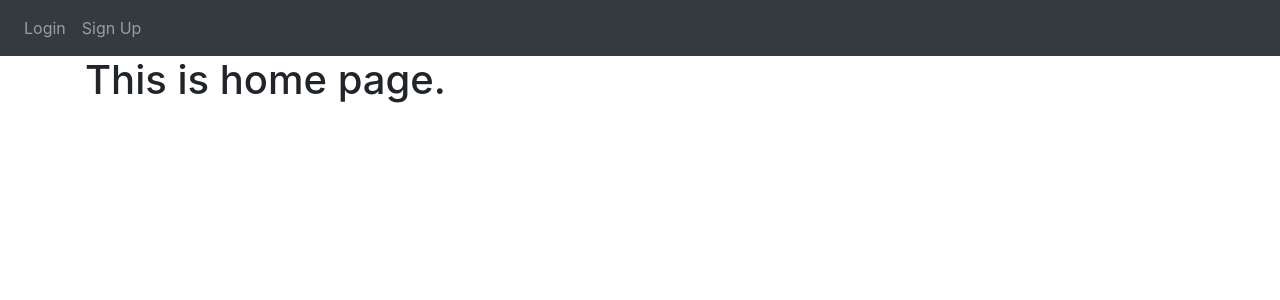
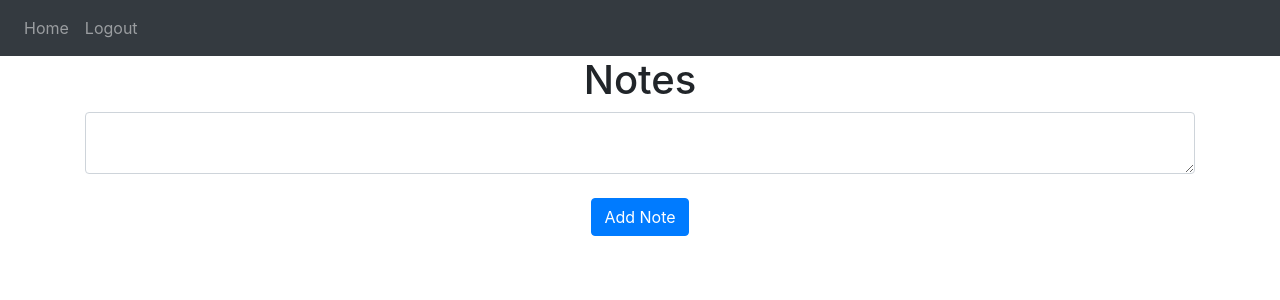
Before and after one commit to kaizen04/Notes-Web-App-using-Python, a Flask app: template website/templates/home.html in a window 1280 px wide. Shown: the top 300 px of the page. Run offline with Flask 2, Linux system fonts and the light colour scheme; the template is opened without the code that fills it: values that come from a table or form of the project are taken from there, others are empty; data comes from the database, SQL or seed files in the repository; both versions use the stored data as it was after the commit; some libraries are stand-ins or nearby versions.

Commit message:
completed

```diff
--- /dev/null
+++ b/website/static/index.js
@@ -0,0 +1,8 @@
+function deleteNote(noteId) {
+  fetch("/delete-note", {
+    method: "POST",
+    body: JSON.stringify({ noteId: noteId }),
+  }).then((_res) => {
+    window.location.href = "/";
+  });
+}
--- a/website/templates/base.html
+++ b/website/templates/base.html
@@ -14,6 +14,8 @@
       href="https://stackpath.bootstrapcdn.com/font-awesome/4.7.0/css/font-awesome.min.css"
       crossorigin="anonymous"
     />
+
+    <link rel="stylesheet" href="../static/style.css" />
 
     <title>{% block title %}Home{% endblock %}</title>
   </head>
--- a/website/templates/home.html
+++ b/website/templates/home.html
@@ -1,4 +1,21 @@
 {% extends "base.html" %} {% block title %}Home{% endblock %} {% block content
 %}
-<h1>This is home page.</h1>
+<h1 align="center">Notes</h1>
+<ul class="list-group list-group-flush" id="notes">
+  {% for note in user.notes %}
+  <li class="list-group-item">
+    {{ note.data }}
+    <button type="button" class="close" onClick="deleteNote({{ note.id }})">
+      <span aria-hidden="true">&times;</span>
+    </button>
+  </li>
+  {% endfor %}
+</ul>
+<form method="POST">
+  <textarea name="note" id="note" class="form-control"> </textarea>
+  <br />
+  <div align="center">
+    <button type="submit" class="btn btn-primary">Add Note</button>
+  </div>
+</form>
 {% endblock %}
```
Also changed, not shown: website/views.py (+30 -2 lines), website/database.db, website/static/style.css (added).
